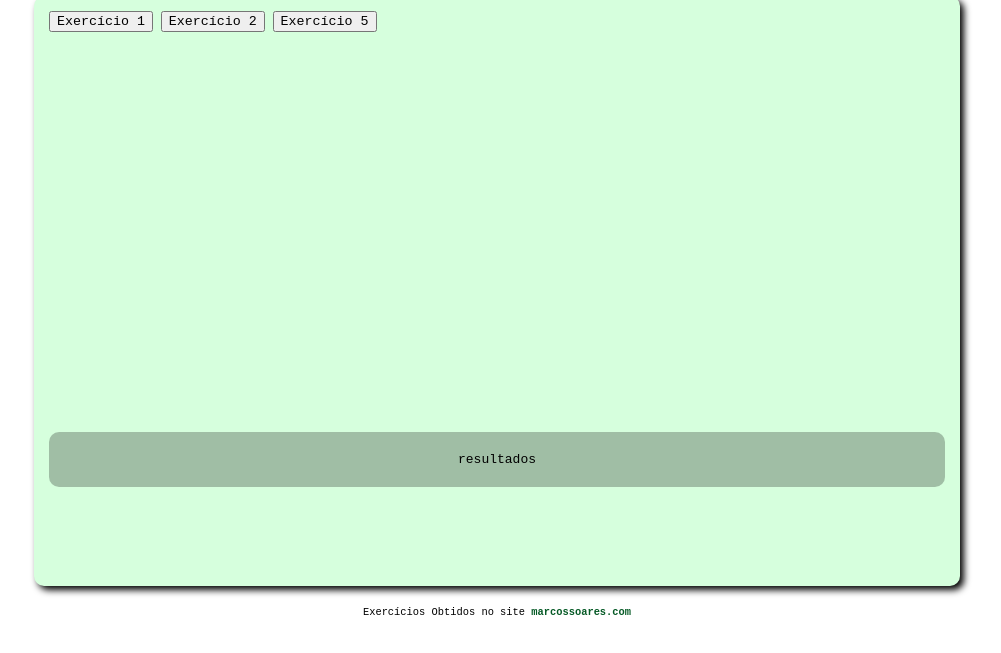
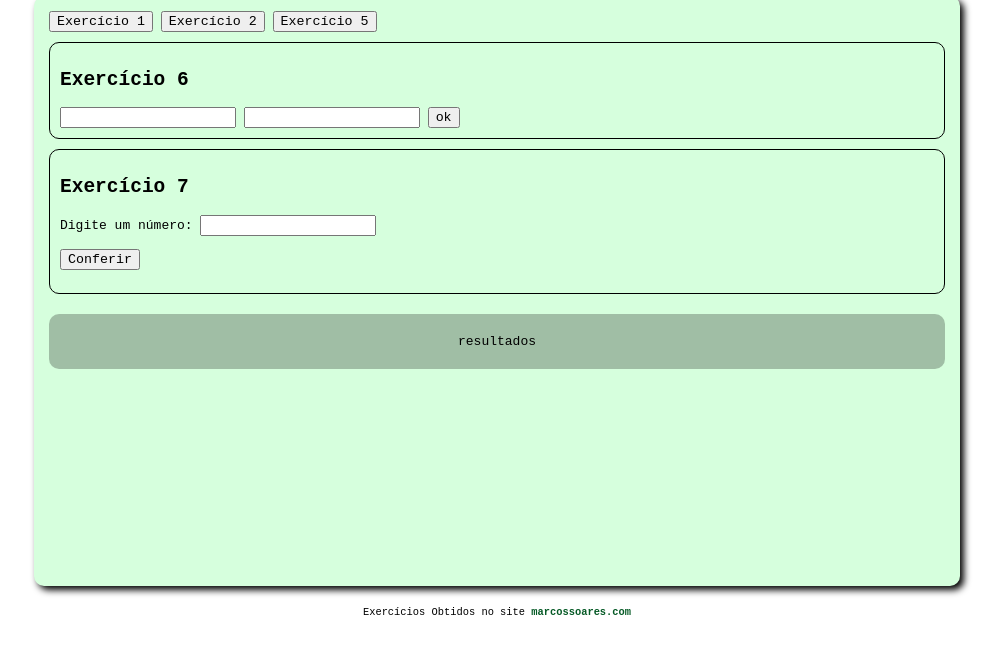
Before and after one commit to eraldosiniciof/exercicios-javascript, a plain HTML site: page index.html in a window 1280 px wide. Shown: the part 77-730 px from the top of the page, without its empty margins (143-1144 px from the left). Drawn offline with Linux system fonts and the light colour scheme.

Commit message:
atualizacao

```diff
--- a/exec1.js
+++ b/exec1.js
@@ -23,3 +23,26 @@ function divisao() {
     const resto = 25 % 3
     resultado.innerHTML = `Resto de 25 dividido por 3: ${resto}`
 }
+
+const texto1 = document.querySelector('#texto1')
+// texto1.setAttribute('placeholder', 'teste')
+texto1.addEventListener("focusin", () => texto1.setAttribute("value", "Caixa de texto ativa"))
+texto1.addEventListener("focusout", () => texto1.setAttribute("value", "Perdeu o foco!"))
+
+function exec7() {
+    const cxTxt = document.querySelector('#texto7').value
+    const num = Number(cxTxt)
+
+    if (cxTxt == '') {
+        alert('Digite um número no exercício 7')
+    } else {
+        if (num >= 0 && num < 10) {
+            resultado.innerHTML = 'Insufiente'
+        } else if (num >= 10 && num < 14) {
+            resultado.innerHTML = 'Bom'
+        } else if (num >= 14) {
+            resultado.innerHTML = 'Muito Bom!'
+        }
+    }
+
+}
--- a/index.html
+++ b/index.html
@@ -16,7 +16,18 @@
         <input type="button" value="Exercício 1" onclick="mensagem()">
         <input type="button" value="Exercício 2" onclick="gerarNumero()">
         <input type="button" value="Exercício 5" onclick="divisao()">
+        <div id="exercicios">
+            <h1>Exercício 6</h1>
+            <input type="text" name="texto1" id="texto1">
+            <input type="text" name="texto2" id="texto2">
+            <input type="button" value="ok" id="ok">
+        </div>
+        <div id="exercicios">
+            <h1>Exercício 7</h1>
+            <p>Digite um número: <input type="text" name="texto7" id="texto7"></p>
+            <p><input type="button" value="Conferir" onclick="exec7()"></p>
 
+        </div>
         <div id="resultados">resultados</div>
     </section>
     <footer>Exercícios Obtidos no site <a
--- a/style.css
+++ b/style.css
@@ -39,9 +39,16 @@ a:hover {
 }
 
 #resultados {
+    margin-top: 20px;
     padding: 20px;
     border-radius: 10px;
-    margin-top: 50vh;
     background-color: rgba(0, 0, 0, 0.253);
     text-align: center;
 }
+
+#exercicios {
+    border: solid 1px black;
+    border-radius: 10px;
+    padding: 10px;
+    margin-top: 10px;
+}
```
